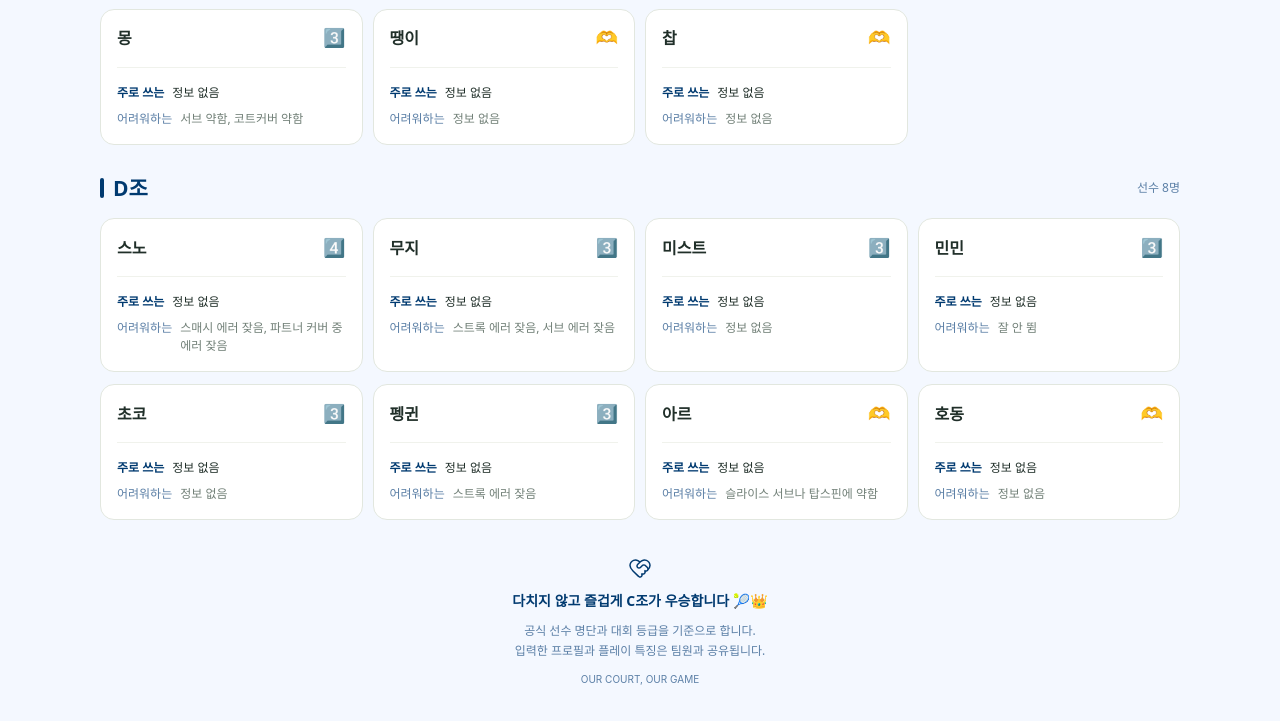
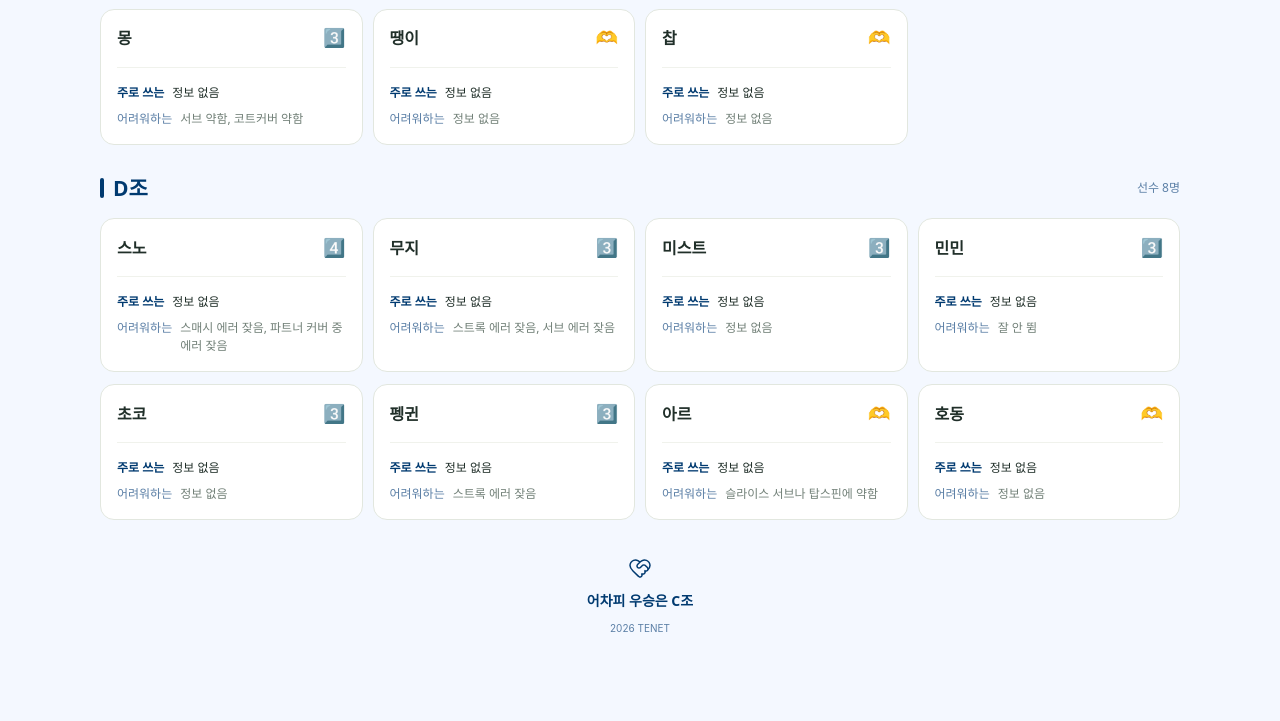
Before and after one commit to gbkchee/team-c-victory, a website with bundled scripts: page index.html in a window 1280 px wide. Shown: the part 1415-2136 px from the top of the page. After the commit the page ends 2099 px from the top, so only its background shows below. Built offline with nearby package versions, Linux system fonts and the light colour scheme; no server answers.

Commit message:
Update footer to C team victory and 2026 TENET

```diff
--- a/index.html
+++ b/index.html
@@ -120,6 +120,6 @@
 </section>
 <div id="analysis-result" aria-live="polite"></div>
 </section>
-<footer class="friendly-note"><img src="assets/heart-handshake.svg" width="24" height="24" alt=""><p class="friendly-title">다치지 않고 즐겁게 C조가 우승합니다 🎾👑</p><p class="friendly-description">공식 선수 명단과 대회 등급을 기준으로 합니다.<br>입력한 프로필과 플레이 특징은 팀원과 공유됩니다.</p><p class="friendly-tagline">OUR COURT, OUR GAME</p></footer>
+<footer class="friendly-note"><img src="assets/heart-handshake.svg" width="24" height="24" alt=""><p class="friendly-title">어차피 우승은 C조</p><p class="friendly-tagline">2026 TENET</p></footer>
 <noscript>이 전략보드에는 JavaScript가 필요합니다. JavaScript를 허용하는 브라우저에서 열어주세요.</noscript>
 </main><script type="module" src="firebase-cloud.js"></script></body></html>
```
